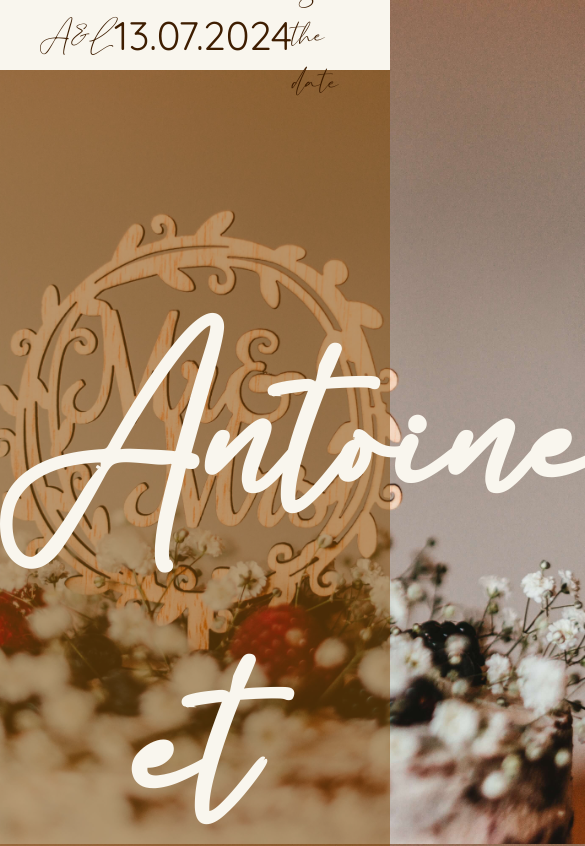
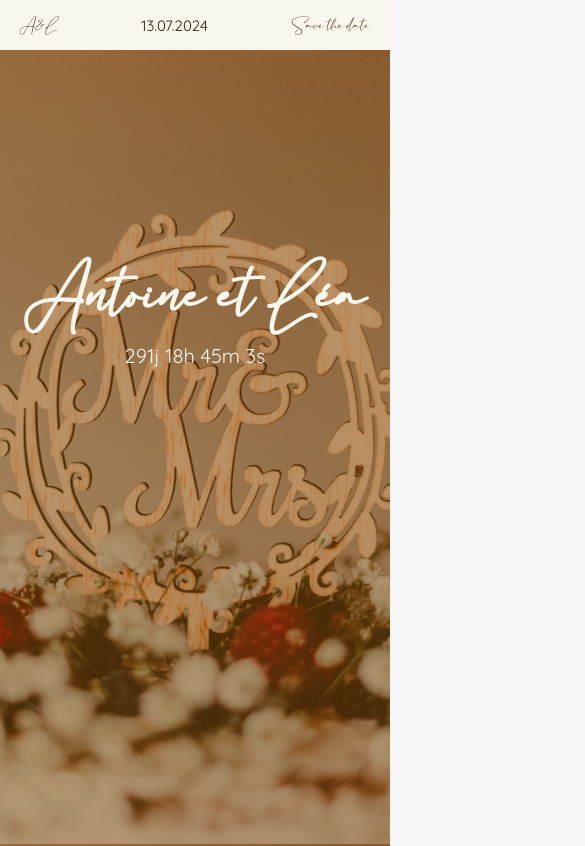
Before and after one commit to AngieLeutard/lea, a plain HTML site: page index.html in a window 390 px wide. Shown: the top 846 px of the page, 585 px wide, since content can reach past the window. Drawn offline with Linux system fonts and the light colour scheme; files whose address does not match are found by name.

Commit message:
added media queries

```diff
--- a/index.html
+++ b/index.html
@@ -11,12 +11,14 @@
     <body class="parallax">
         <header class="headerWrapper">
             <p class="header_style header_logo">A&L</p>
-            <p class="header_date">13.07.2024</p>
+            <p class="header_date text2">13.07.2024</p>
             <p class="header_style header_text">Save the date</p>
         </header>
         <main class="mainWrapper">
-            <h1 class="text">Antoine et Léa</h1>
-            <p id="demo"></p>
+            <div class="main_container">
+                <h1 class="text">Antoine et Léa</h1>
+                <p class="count text2" id="demo"></p>
+            </div>
         </main>
         <footer>
 
--- a/style.css
+++ b/style.css
@@ -5,7 +5,7 @@
 }
 
 @font-face {
-    font-family: quicksand;
+    font-family: "quicksand";
     font-style: normal;
     font-display: swap;
     src: url("./assets/font/Quicksand-VariableFont_wght.woff") format('woff'),
@@ -70,6 +70,7 @@ svg {
 
     /* General var-colors */
     --text-color: var(--white);
+    --header-text-color: var(--black);
 }
 
 /* Body */
@@ -131,7 +132,7 @@ svg {
 }
 
 .header_date {
-    font-family: quicksand;
+    font-family: "quicksand";
     font-size: 40px;
     color: var(--black);
 }
@@ -144,20 +145,98 @@ svg {
     color: var(--text-color);
 }
 
+.main_container {
+    position: relative;
+    display: flex;
+    flex-direction: column;
+    top: 250px;
+}
+
 h1 {
-    position: relative;
-    top: 290px;
     font-size: 200px;
     width: 100%;
     text-align: center;
 }
 
-#demo {
-    position: relative;
-    top: 210px;
-    font-family: quicksand;
+.count {
+    font-family: "quicksand";
     font-size: 50px;
     color: var(--white);
     text-align: center;
-    font-weight: 700;
 }
+
+@media screen and (max-width: 1200px) {
+    h1 {
+        font-size: 150px;
+    }
+
+    .count {
+        font-size: 40px;
+    }
+
+    .header_date {
+        font-size: 30px;
+    }
+
+    .header_style {
+        font-size: 25px;
+    }
+}
+
+@media screen and (max-width: 950px) {
+    h1 {
+        font-size: 100px;
+    }
+
+    .count {
+        font-size: 30px;
+    }
+}
+
+@media screen and (max-width: 700px) {
+    h1 {
+        font-size: 60px;
+    }
+
+    .count {
+        font-size: 20px;
+    }
+
+    .headerWrapper {
+        height: 50px;
+    }
+
+    .header_date {
+        font-size: 15px;
+    }
+
+    .header_style {
+        font-size: 15px;
+    }
+
+    .header_logo {
+        padding-left: 20px;
+    }
+
+    .header_text {
+        padding-right: 20px;
+    }
+}
+
+@media screen and (max-width: 350px) {
+    h1 {
+        font-size: 40px;
+    }
+
+    .count {
+        font-size: 15px;
+    }
+
+    .header_date {
+        font-size: 13px;
+    }
+
+    .header_style {
+        font-size: 12px;
+    }
+}
```
